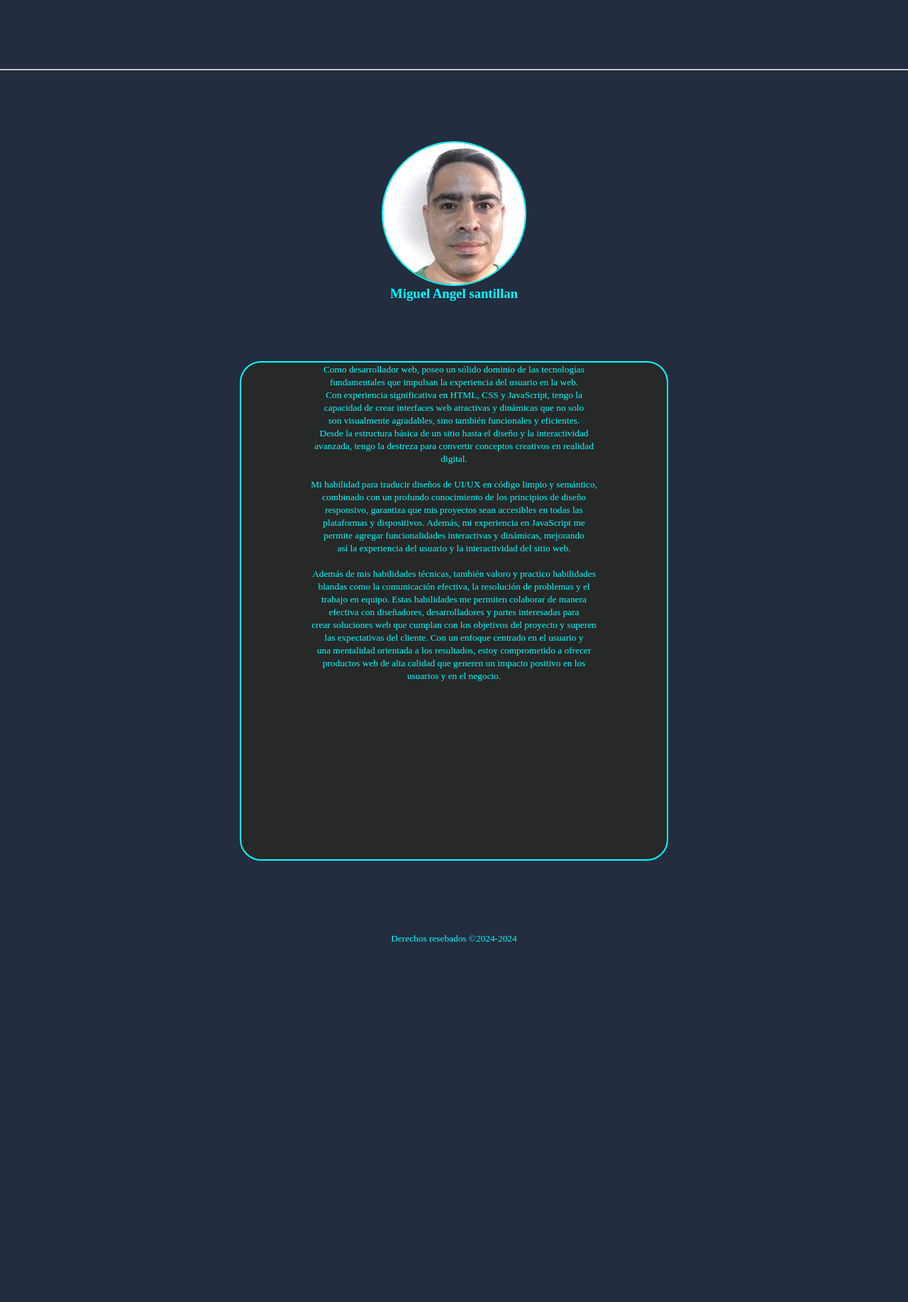
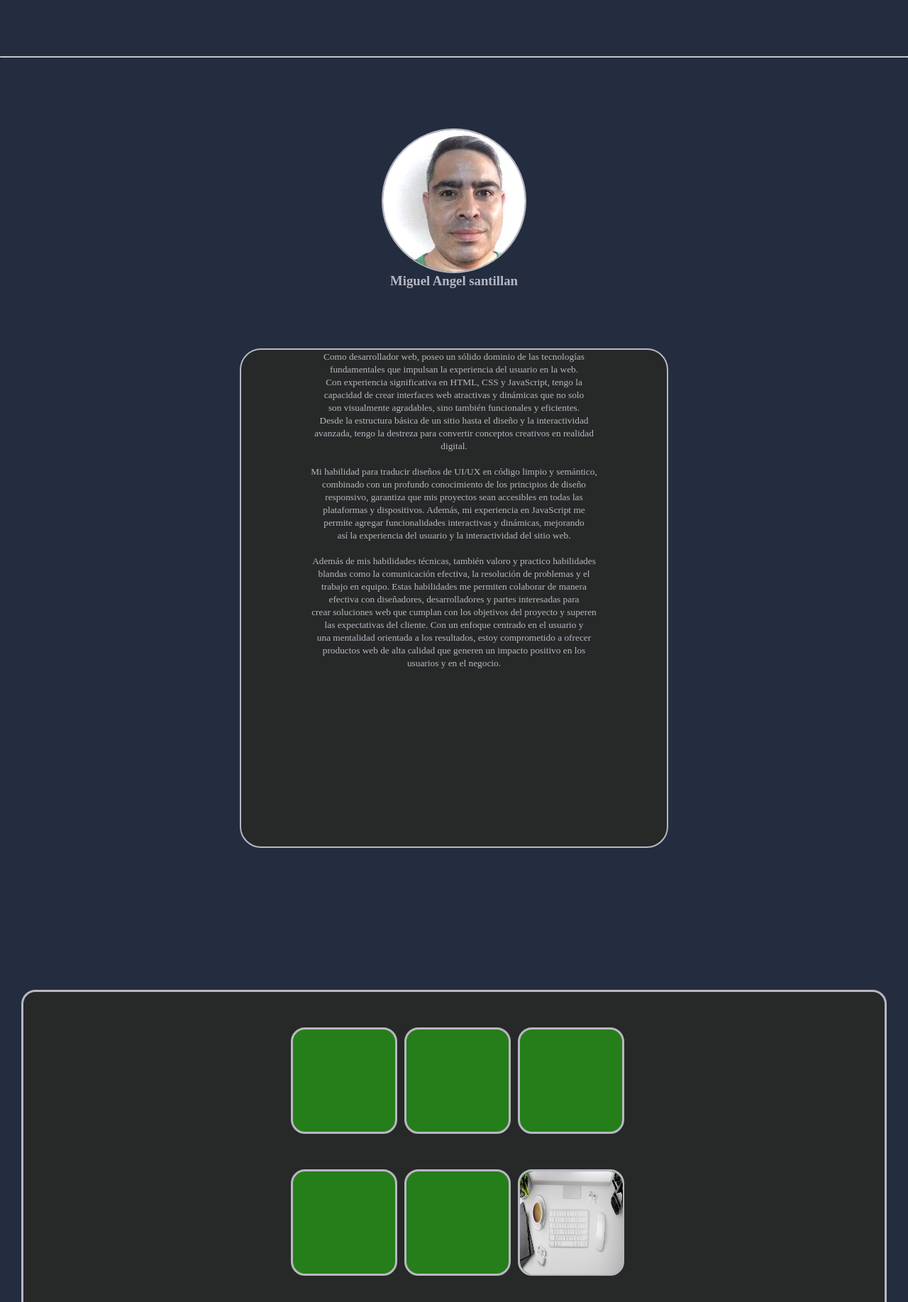
Before and after one commit to Miguelsantill/portafolio, a plain HTML site: page index.html in a window 1280 px wide. Shown: the part 190-2025 px from the top of the page at 71% size. Before the commit the page ends 1521 px from the top, so only its background shows below. Drawn offline with Linux system fonts and the light colour scheme.

Commit message:
firts-commit-web
Signed-off-by: antillan <miguelsantillan8505@gmail.com>

```diff
--- a/index.html
+++ b/index.html
@@ -14,15 +14,15 @@
       <div class="div-nav">
       <nav>
         <ul>
-          <li><a href="#inicio">Inicio</a></li>
-          <li><a href="#sobre-mi">Sobre Mi</a></li>
-          <li><a href="#proyectos">Proyectos</a></li>
-          <li><a href="#contacto">Contacto</a></li>
+          <li><a href="#inicio" class="nav">Inicio</a></li>
+          <li><a href="#sobre-mi" class="nav">Sobre Mi</a></li>
+          <li><a href="#proyectos" class="nav">Proyectos</a></li>
+          <li><a href="#contacto" class="nav">Contacto</a></li>
         </ul>
       </nav>
     </div>
 
-      <img src="portada.jpeg" alt="" class="img">
+      <img src="portada.jpeg" alt="" class="foto_portada">
       <div>
         <h1 class="titulo">Desarrollador Front End</h1>
         <p class="squils">HTML | CSS | JAVASCRIPT | PYTHON | SQL | LINUX</p>
@@ -32,7 +32,7 @@
 	  </header>
 
     <div class="contenido">
-      <img src="mifoto.jpg" alt="" class="mifoto">
+      <img src="mifoto.jpg" alt="" class="mi_foto">
 
       <div>
          <h3 class="nombre">Miguel Angel santillan</h3>
@@ -72,6 +72,35 @@
             </small>
           </div>
 
+
+    <div class="contenedor">
+      <div class="filas">
+          <div class="columnas" id="0" onclick="marcarCasilla(0)"></div>
+
+          <div class="columnas" id="1" onclick="marcarCasilla(1)"></div>
+
+          <div class="columnas" id="2" onclick="marcarCasilla(2)"></div>
+
+      </div>
+
+      <div class="filas">
+          <div class="columnas" id="3" onclick="marcarCasilla(3)"></div>
+
+          <div class="columnas" id="4" onclick="marcarCasilla(4)"></div>
+
+          <div class="columnas" id="5" onclick="marcarCasilla(5)"><img src="portada1.jpeg" alt="" class="foto_proyecto"></div>
+      </div>
+
+      <div class="filas">
+          <div class="columnas" id="6" onclick="marcarCasilla(6)">Etiqueta div: 1</div>
+
+          <div class="columnas" id="7" onclick="marcarCasilla(7)">Etiqueta div: 2 </div>
+
+          <div class="columnas" id="8" onclick="marcarCasilla(8)">Etiqueta div: 3</div>
+
+      </div>
+  </div>
+
       </div>
   </div>
 	</div>
--- a/styles.css
+++ b/styles.css
@@ -14,19 +14,34 @@ nav ul {
     text-align: center;
     list-style-type: none;
     margin-bottom: 100px;
+
 }
 
 nav ul li {
     display: inline-block;
     margin-right: 20px;
+
 }
+
 
 nav ul li:last-child {
     margin-right: 0;
+
 }
 
-.img {
-    border: 2px solid aqua;
+.div-nav {
+    width: 0 auto;
+    height: 60px;
+    margin-bottom:40px;
+    background-color: rgb(17, 7, 70);
+}
+
+.nav {
+    color: rgb(185, 183, 195);
+}
+
+.foto_portada {
+    border: 2px solid rgb(185, 183, 195);
     display: block;
     width: auto;
     height: auto;
@@ -37,22 +52,21 @@ nav ul li:last-child {
 .titulo {
     text-align: center;
     margin-top: 10px;
-    color: aqua;
+    color: rgb(185, 183, 195);
 }
-
 .squils {
     text-align: center;
-    color: aqua;
+    color: rgb(185, 183, 195);
 }
 
 hr {
     margin-top: 100px;
     margin-bottom: 100px;
-    color: aqua;
+    color: rgb(185, 183, 195);
 }
 
-.mifoto {
-    border: 2px solid aqua;
+.mi_foto {
+    border: 2px solid rgb(185, 183, 195);
     margin-top: 100px;
     display: block;
     width: auto;
@@ -67,7 +81,7 @@ hr {
     height: 70px;
     text-align: center;
     margin: 0 auto;
-    color: aqua;
+    color: rgb(185, 183, 195);
 }
 .sobre-mi {
     width: 600px;
@@ -77,17 +91,68 @@ hr {
     border-right: 30px;
     text-align: center;
     border-radius: 30px;
-    border: 2px solid aqua;
+    border: 2px solid  rgb(185, 183, 195);;
     background-color: rgb(39, 40, 40);
 }
 
 .parrafo1 {
     border-top: 10px;
-    color: aqua;
+    color: rgb(185, 183, 195);
 
 }
+
+
+h1 {
+    color: rgb(250, 247, 247);
+    text-align: center;
+}
+
+.contenedor {
+    margin-top: 200px;
+    margin-left: 30px;
+    margin-right: 30px;
+    margin-bottom: 30px;
+    display: flex;
+    flex-direction: column;
+    align-items: center;
+    justify-content: center;
+    border-radius: 20px;
+    background-color: rgb(39, 40, 40);
+    padding: 20px;
+    border: 3px solid rgb(185, 183, 195);
+}
+
+.filas {
+    display: flex;
+    justify-content: center;
+    margin-bottom: 20px;
+    margin-top: 20px;
+}
+
+.columnas {
+    width: 150px;
+    height: 150px;
+    margin-left: 10px;
+    margin-top: 10px;
+    border: 3px solid rgb(8, 27, 8);
+    border-radius: 20px;
+    background-color: rgb(37, 126, 25);
+    flex-grow: 1;
+    border: 3px solid  rgb(185, 183, 195);
+    box-sizing: border-box;
+    text-align: center;
+    color: rgb(170, 164, 164);
+}
+
+.foto_proyecto {
+    width: 145px;
+    height: 145px;
+    border-radius: 20px;
+}
+
+
 .pie {
     text-align: center;
     margin-top: 100px;
-    color: aqua;
+    color: rgb(185, 183, 195);
 }
```
